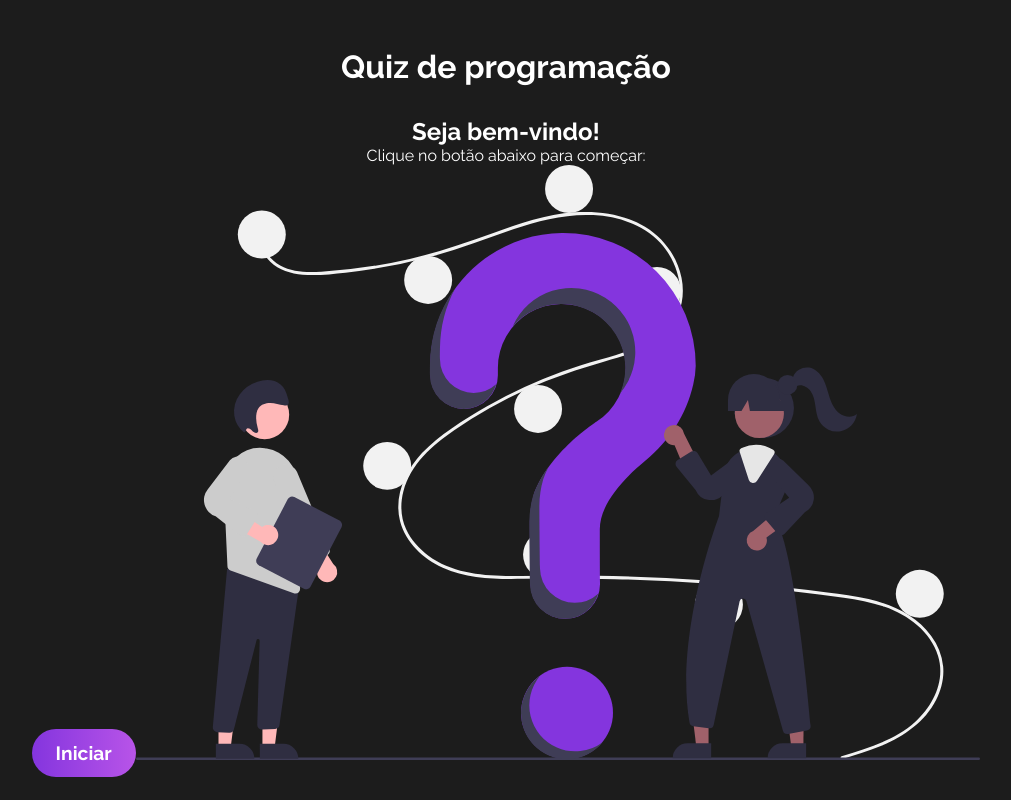
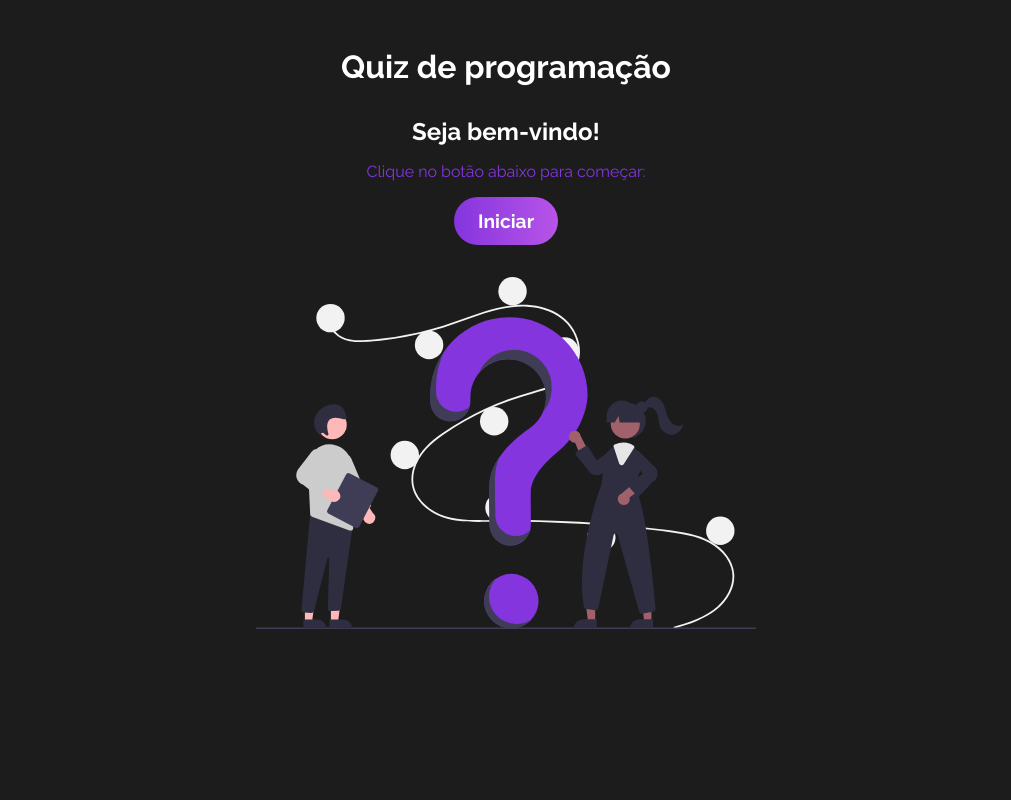
Before and after one commit to Arydiane/quiz, a React (Vite) app: page / in a window 1280 px wide. Shown: the whole page, without its empty margins (134-1145 px from the left). Built offline with nearby package versions, Linux system fonts and the light colour scheme.

Commit message:
adiciona estilização em welcome

```diff
--- a/src/components/Welcome/Welcome.css
+++ b/src/components/Welcome/Welcome.css
@@ -0,0 +1,17 @@
+#welcome {
+    text-align: center;
+    max-width: 500px;
+}
+
+#welcome h2,
+#welcome p {
+    margin-bottom:  1rem;
+}
+
+#welcome p {
+    color: var(--dark-purple);
+}
+
+#welcome img {
+    margin-top: 2rem;
+}
--- a/src/components/Welcome/index.jsx
+++ b/src/components/Welcome/index.jsx
@@ -1,9 +1,9 @@
-import styles from "./Welcome.css";
+import "./Welcome.css";
 import Quiz from "../../assets/img/quiz.svg";
 
 const Welcome = () => {
   return (
-    <section id={styles.welcome}>
+    <section id="welcome">
       <h2>Seja bem-vindo!</h2>
       <p>Clique no botão abaixo para começar:</p>
       <button>Iniciar</button>
```
